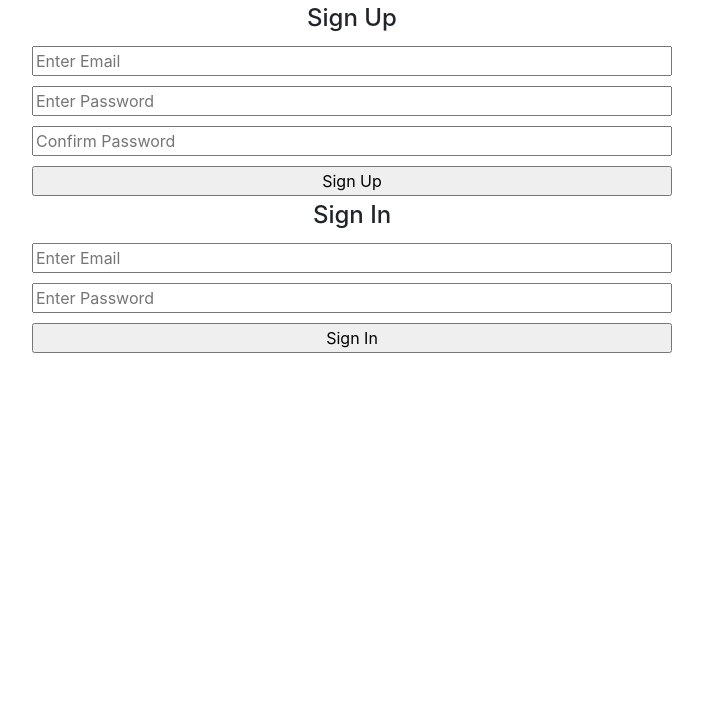
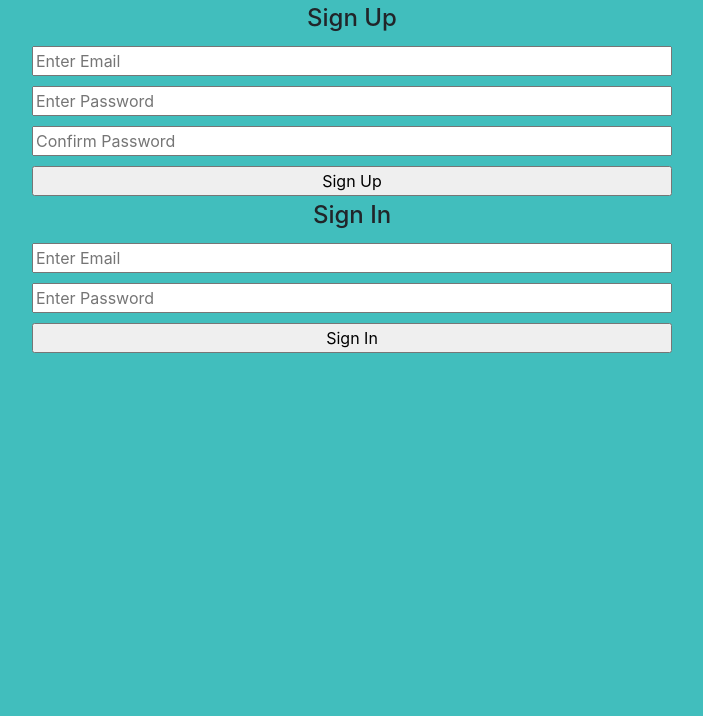
Before and after one commit to pguyal/would-you-rather-client, a website built with webpack: page index.html in a window 1280 px wide. Shown: the part 84-800 px from the top of the page, without its empty margins (288-991 px from the left). Built offline with nearby package versions, Linux system fonts and the light colour scheme.

Commit message:
Change the background color to turquoise as white is just sad

```diff
--- a/assets/styles/index.scss
+++ b/assets/styles/index.scss
@@ -5,6 +5,7 @@ h1 {
 }
 
 body {
+  background: #41bebd;
   text-align: center;
 }
 
```
